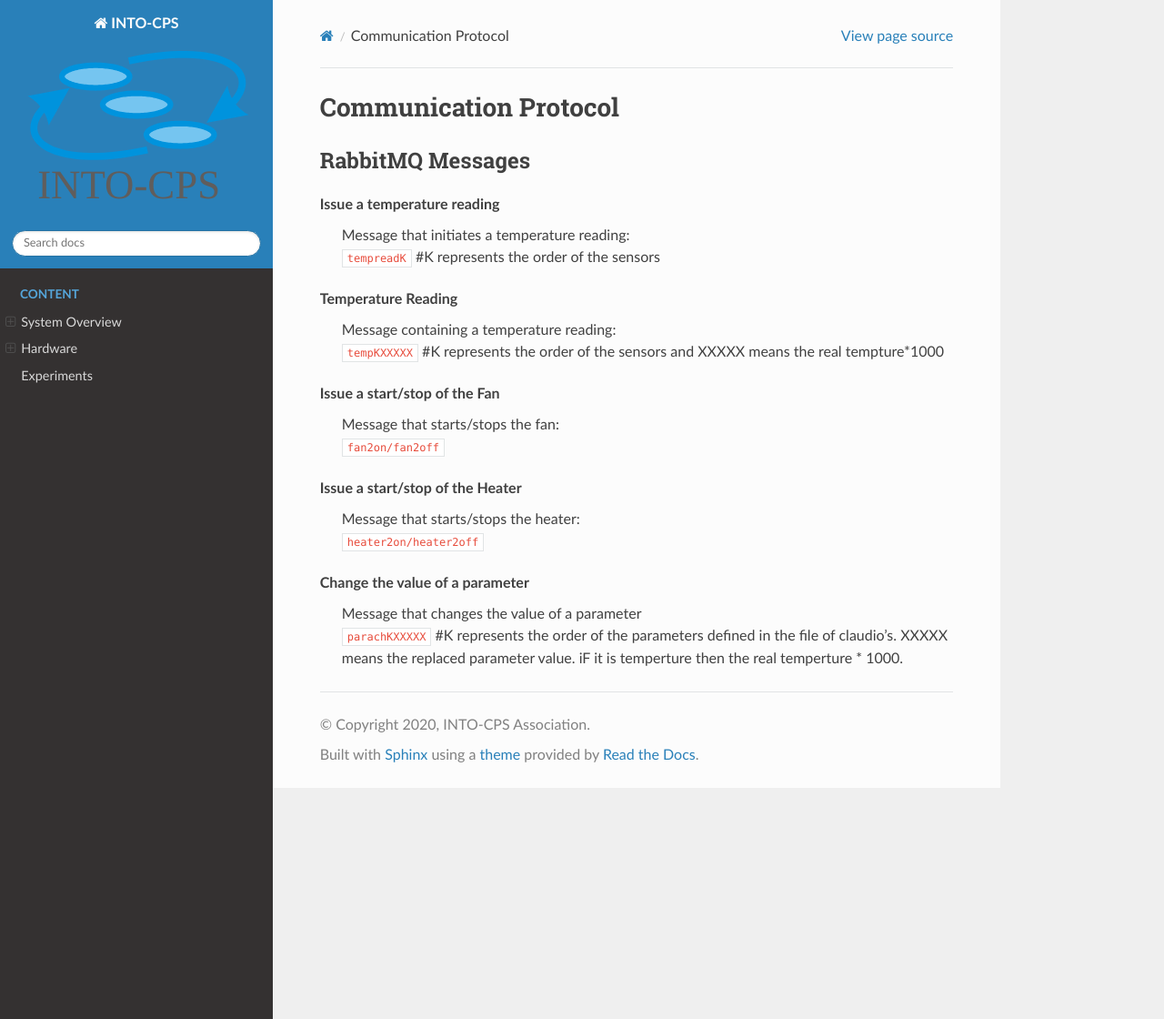
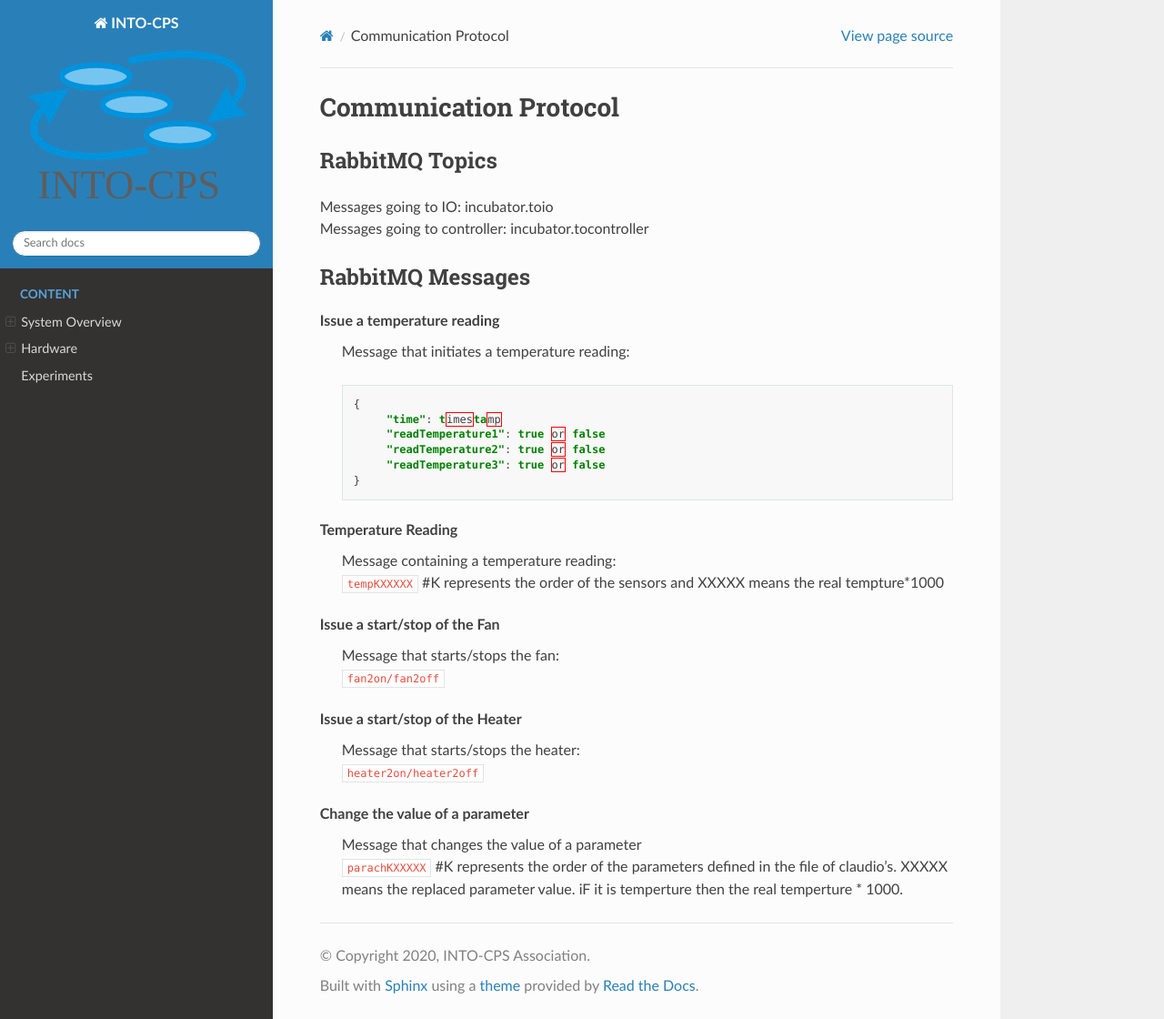
Before and after one commit to INTO-CPS-Association/example_digital-twin_incubator, a Sphinx documentation site: the page built from docs/communication_protocol.rst, in a window 1280 px wide and 1120 px high. Shown: the whole window at 91% size. Built offline with Sphinx 7.4.7 and the Read the Docs theme 2.0.0, drawn with Linux system fonts in a browser that asks for light colours.

Commit message:
Updated communicatino protocol

```diff
--- a/docs/communication_protocol.rst
+++ b/docs/communication_protocol.rst
@@ -1,12 +1,26 @@
 Communication Protocol
 ======================
+
+RabbitMQ Topics
+---------------
+| Messages going to IO: incubator.toio
+| Messages going to controller: incubator.tocontroller
 
 RabbitMQ Messages
 -----------------
 
 Issue a temperature reading
     | Message that initiates a temperature reading:
-    | :code:`tempreadK` #K represents the order of the sensors
+
+    .. code-block:: json
+
+       {
+            "time": timestamp
+            "readTemperature1": true or false
+            "readTemperature2": true or false
+            "readTemperature3": true or false
+       }
+
 
 Temperature Reading
     | Message containing a temperature reading:
```
